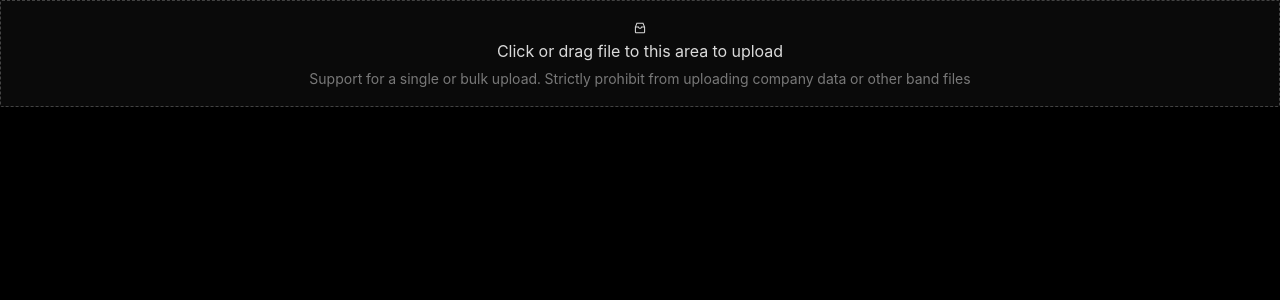
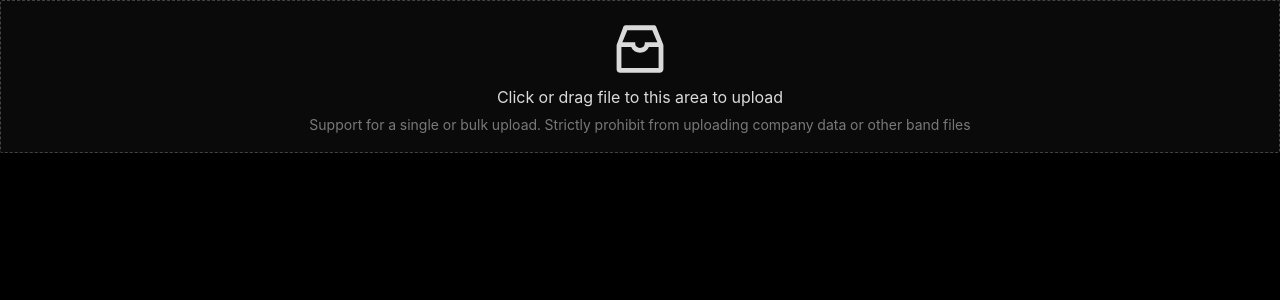
Before and after one commit to CyberDoge/avocado_desktop, a React (Create React App) app: page / in a window 1280 px wide. Shown: the top 300 px of the page. Built offline with nearby package versions, Linux system fonts and the light colour scheme.

Commit message:
fix bug for windows version

```diff
--- a/package.json
+++ b/package.json
@@ -54,7 +54,7 @@
       "icon": "public/icon.png"
     },
     "win": {
-      "target": "squirrel",
+      "target": "nsis",
       "icon": "public/icon.png"
     },
     "publish": {
--- a/src/components/FileExplorer.module.sass
+++ b/src/components/FileExplorer.module.sass
@@ -1,4 +1,4 @@
 .icon
   svg
-    width: 500%
+    width: 64px
     height: auto
```
Also changed, not shown: 1 other file (tests, documents, lock files or other folders).
